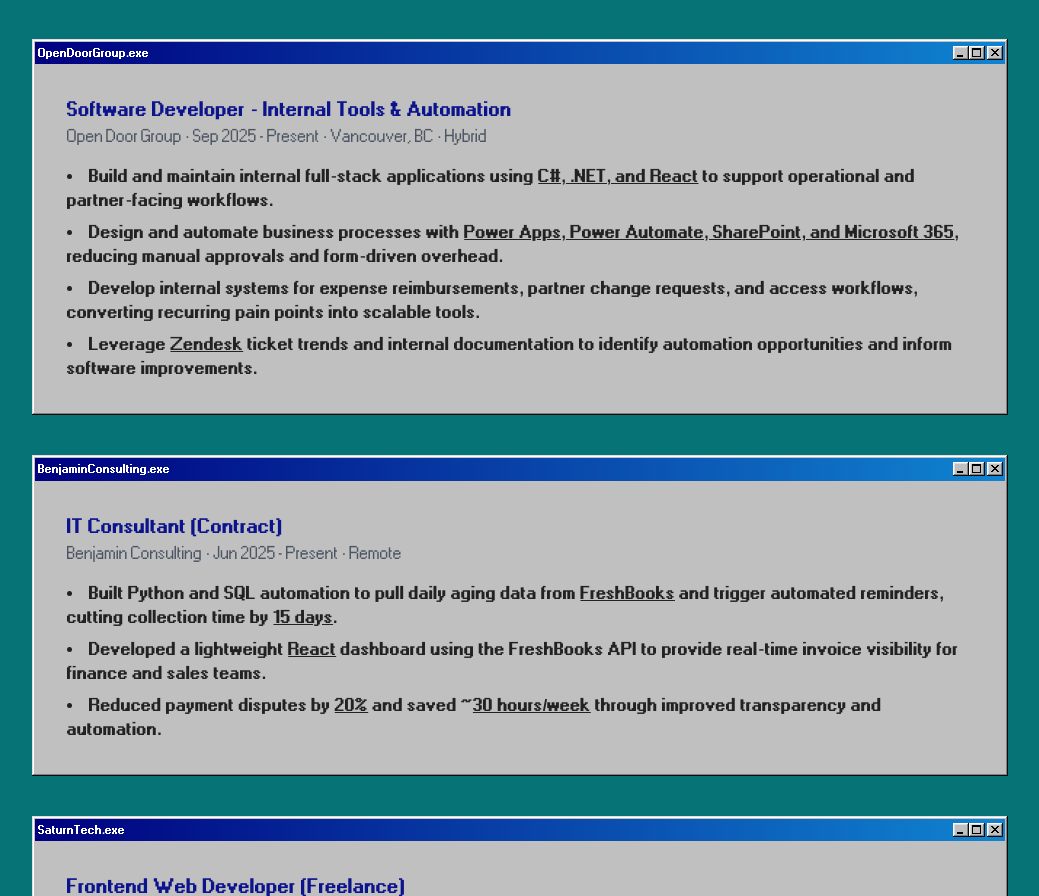
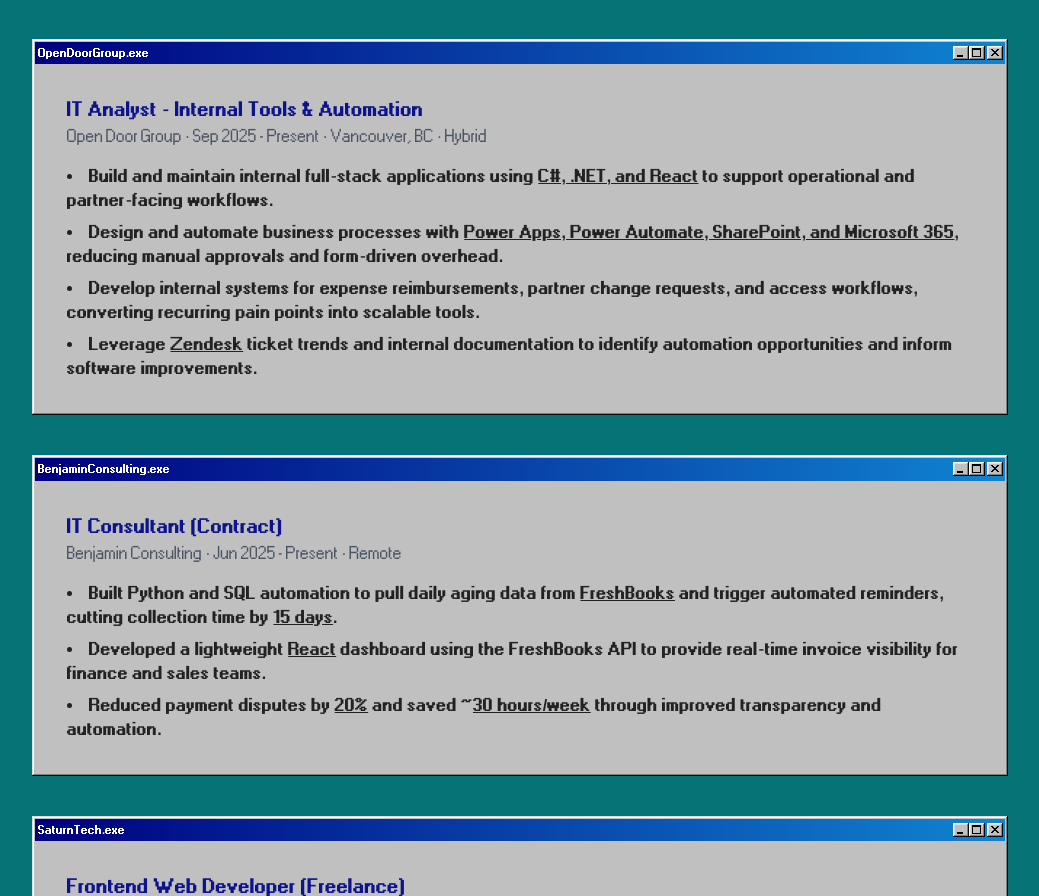
Before and after one commit to prateek-balani/personal-website, a React (Vite) app: page /recruiters in a window 1280 px wide. Shown: the part 855-1751 px from the top of the page, without its empty margins (120-1159 px from the left). Built offline with nearby package versions, Linux system fonts and the light colour scheme.

Commit message:
small tweak

```diff
--- a/src/components/Recruiters.jsx
+++ b/src/components/Recruiters.jsx
@@ -34,7 +34,7 @@
           <div className="p-6 space-y-4 text-left">
             <div>
               <h2 className="text-lg font-semibold text-[#0c148c]">
-                Software Developer - Internal Tools & Automation
+                IT Analyst - Internal Tools & Automation
               </h2>
               <p className="text-base text-gray-600">
                 Open Door Group · Sep 2025 - Present · Vancouver, BC · Hybrid
```
Also changed, not shown: 3 other files (tests, documents, lock files or other folders).
